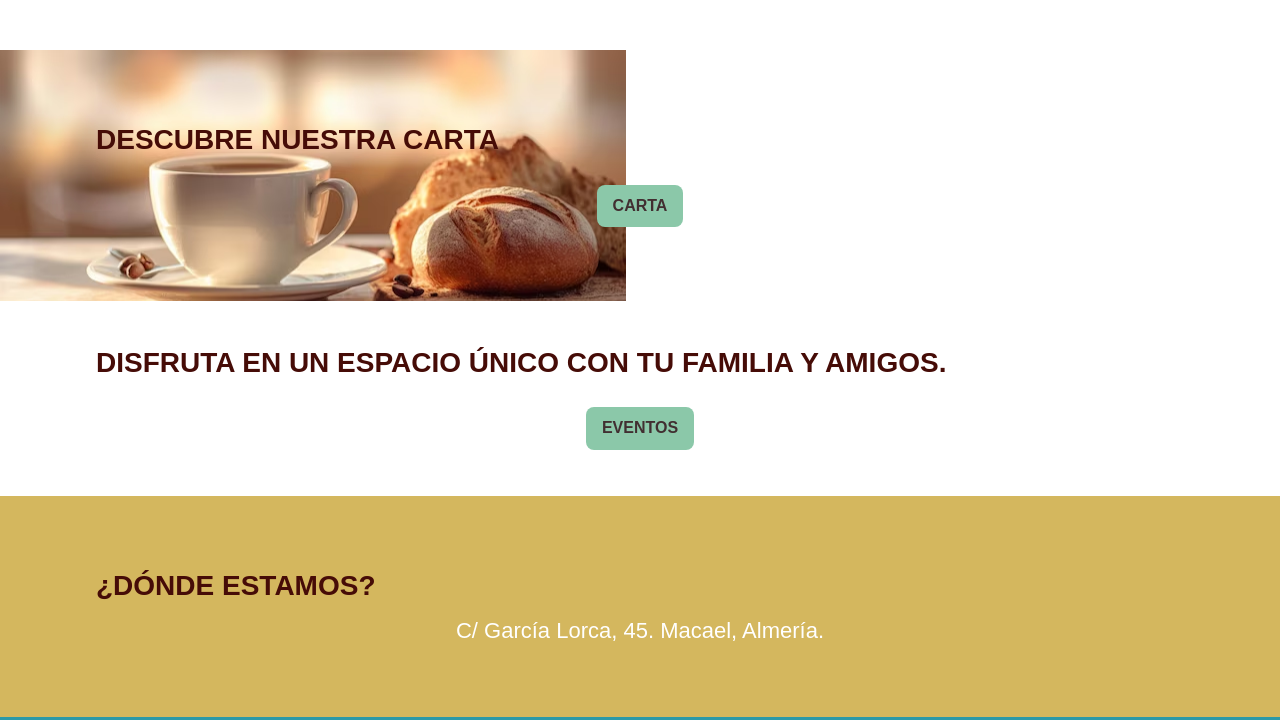
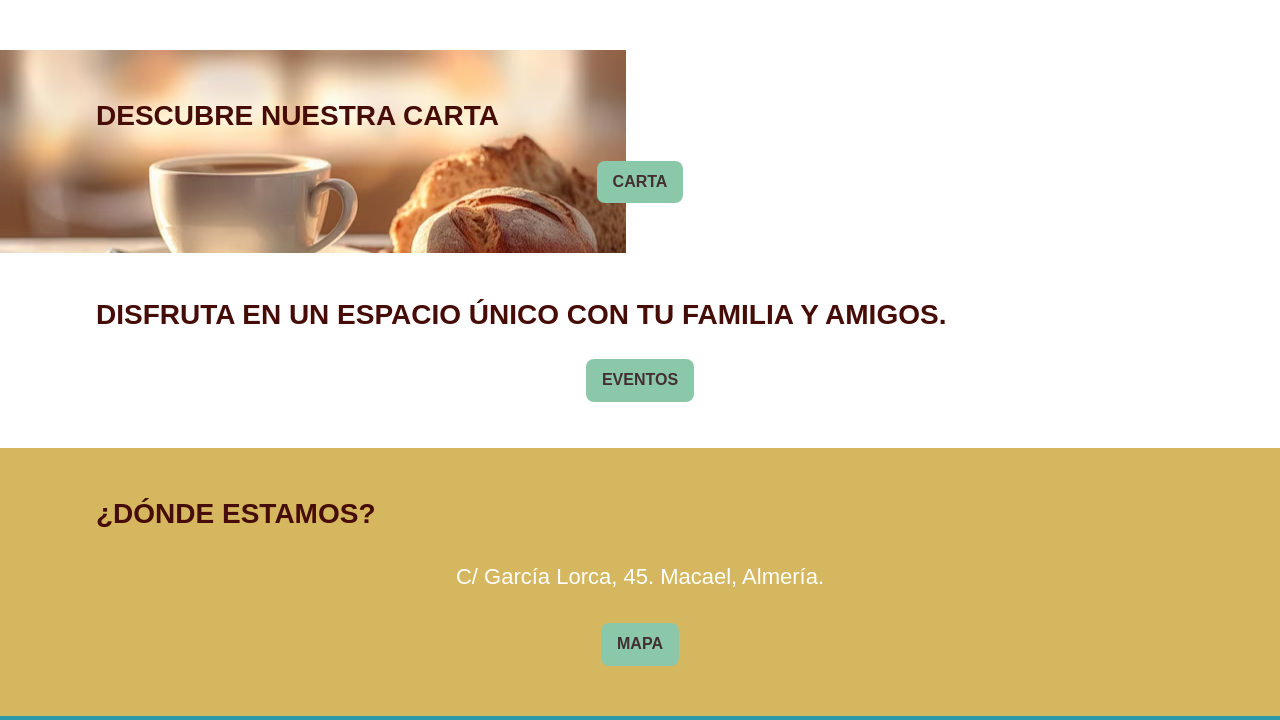
Before and after one commit to laura-gavilan/Web-cafeter-a-Remy, a plain HTML site: page index.html in a window 1280 px wide. Shown: the part 3720-4440 px from the top of the page. Drawn offline with nearby package versions, Linux system fonts and the light colour scheme.

Commit message:
modified index html and global css

```diff
--- a/index.html
+++ b/index.html
@@ -90,6 +90,9 @@
             <div class="contact-section container">
                 <h2>¿Dónde estamos?</h2>
                 <p>C/ García Lorca, 45. Macael, Almería.</p>
+                <div class="button">
+                    <button><a href="/pages/contact.html">MAPA</a></button>
+                </div>
             </div>
         </section>
     </main>
--- a/styles/global.css
+++ b/styles/global.css
@@ -149,7 +149,7 @@ h2 {
 .menu-section-container,
 .events-section-container,
 .contact-section-container {
-    padding: 54px 0;
+    padding: 30px 0;
 }
 
 .menu-section-container {
@@ -176,7 +176,7 @@ h2 {
 .contact-section {
     display: flex;
     flex-direction: column;
-    gap: 16px;
+    gap: 34px;
     padding: 20px 0;
 }
 
```
